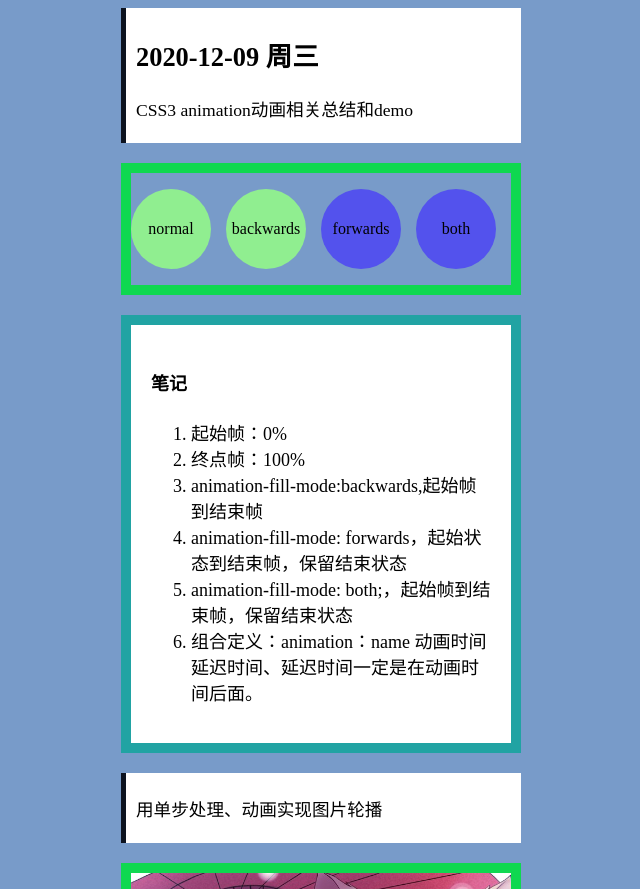
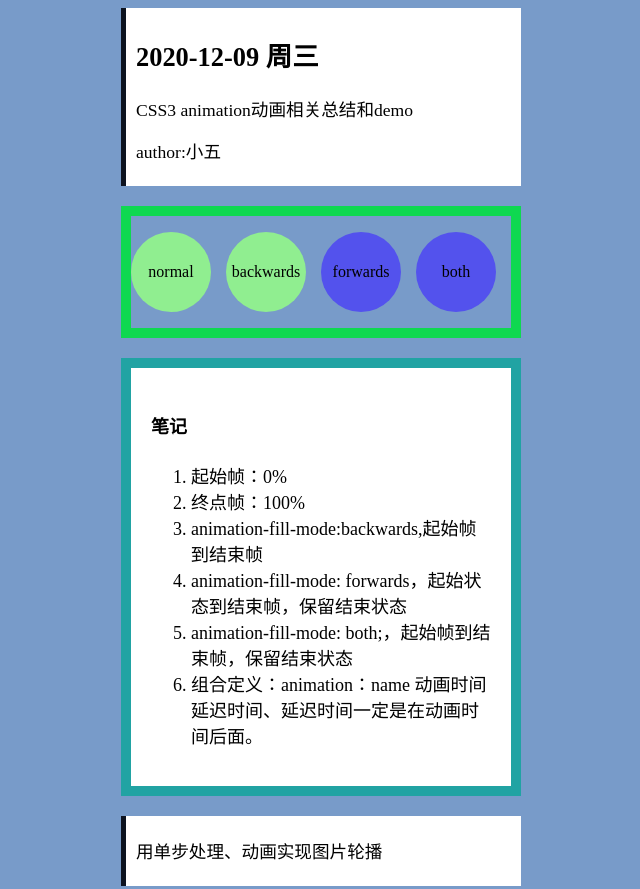
Before and after one commit to Skyblue-happy/demo, a plain HTML site: page CSS3动画demo/index.html in a window 1280 px wide. Shown: the top 889 px of the page, without its empty margins (327-967 px from the left). Drawn offline with Linux system fonts and the light colour scheme; files whose address does not match are found by name.

Commit message:
更新 index.html

```diff
--- a/CSS3动画demo/index.html
+++ b/CSS3动画demo/index.html
@@ -2,7 +2,7 @@
 <html>
 	<head>
 		<meta charset="utf-8">
-		<title>CSS3</title>
+		<title>CSS3 animation</title>
 		<style>
 			body {
 				width: 100%;
@@ -630,6 +630,7 @@
 		<div class="box-title">
 			<h2>2020-12-09 周三</h2>
 			<p>CSS3 animation动画相关总结和demo</p>
+			<p>author:小五</p>
 		</div>
 		<div class="box box12">
 			<ul>
```
